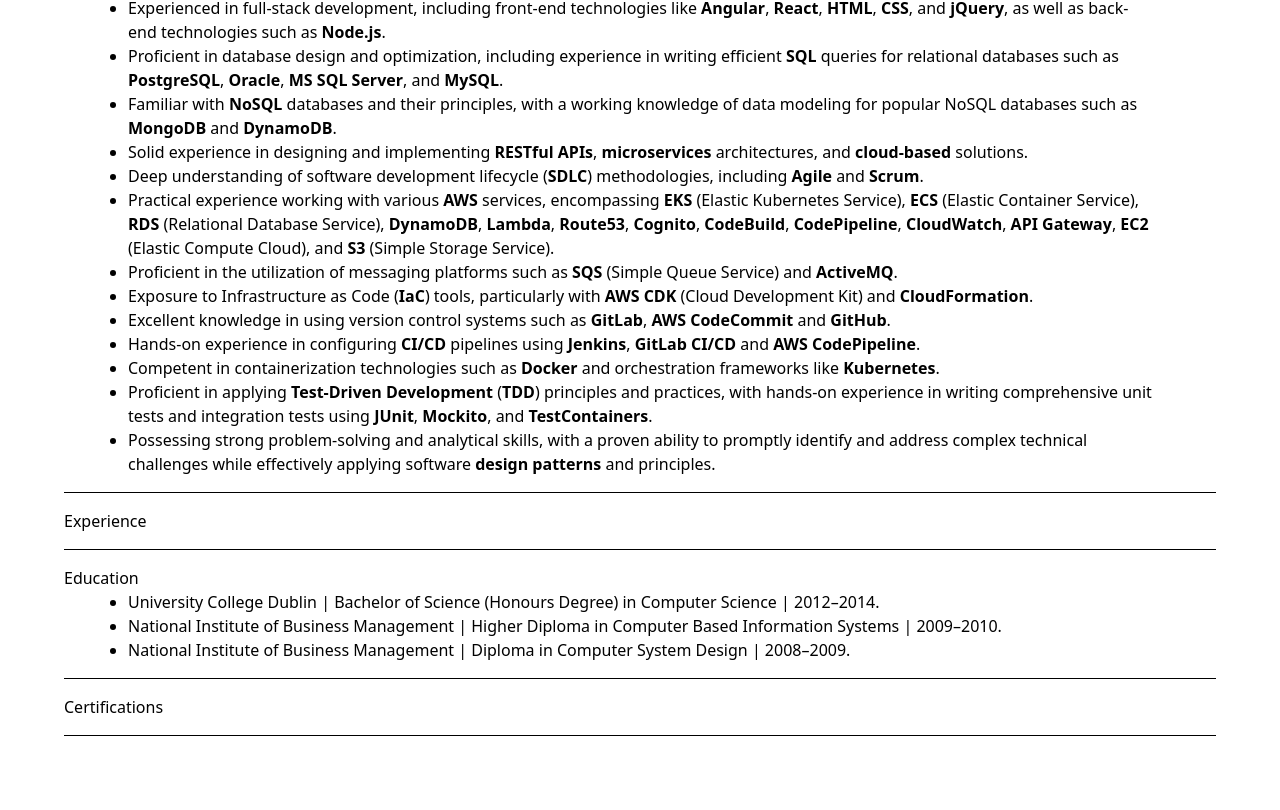
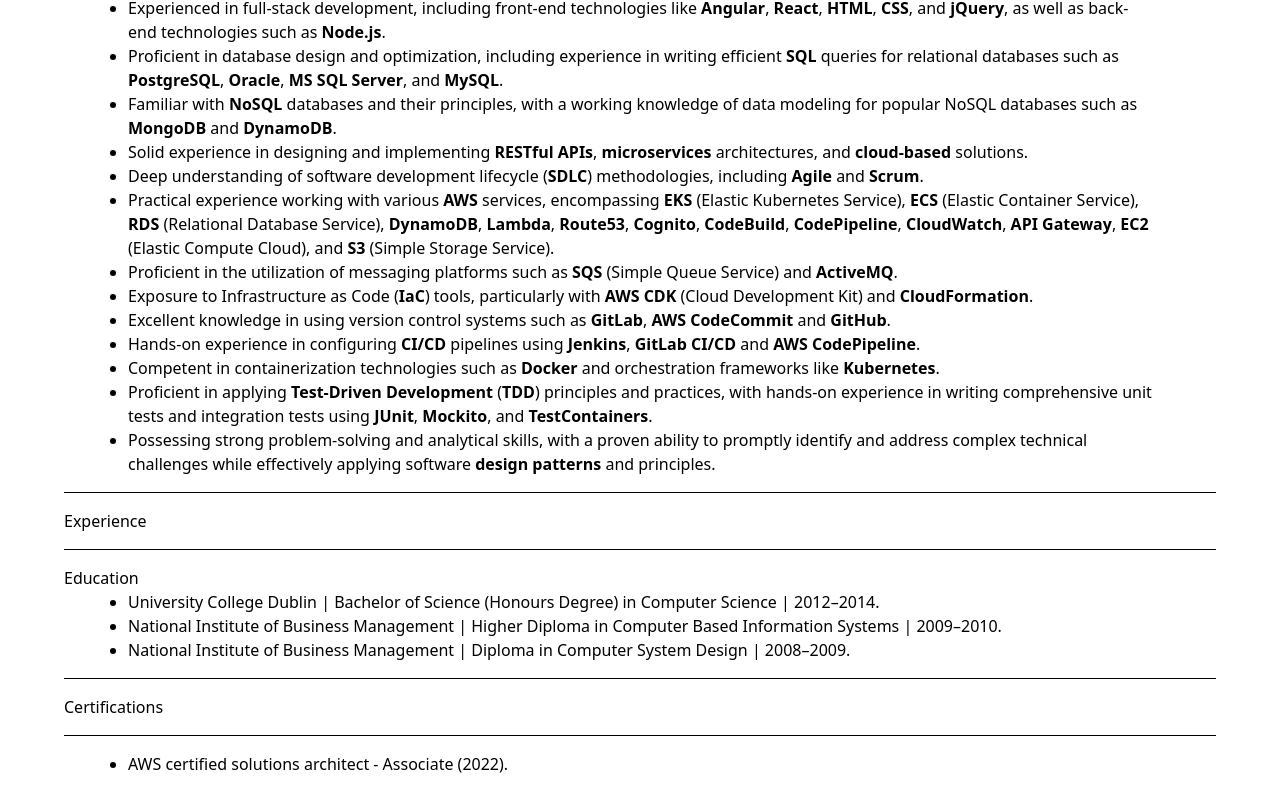
Before and after one commit to ChamilFonseka/chamilfonseka.github.io, a React (Vite) app: page / in a window 1280 px wide. Shown: the part 549-1359 px from the top of the page. Built offline with nearby package versions, Linux system fonts and the light colour scheme.

Commit message:
Added certifications as bullet points

```diff
--- a/src/components/Certifications.tsx
+++ b/src/components/Certifications.tsx
@@ -3,6 +3,9 @@
         <section>
             <h1>Certifications</h1>
             <hr className="my-4" />
+            <ul className="list-disc px-4 md:px-8 lg:px-16">
+                <li>AWS certified solutions architect - Associate (2022).</li>
+            </ul>
         </section>
     );
 };
```
